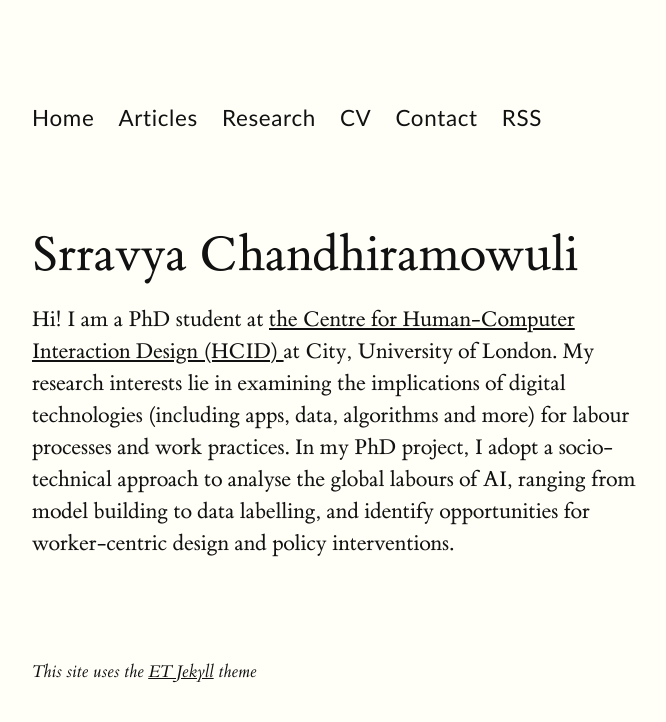
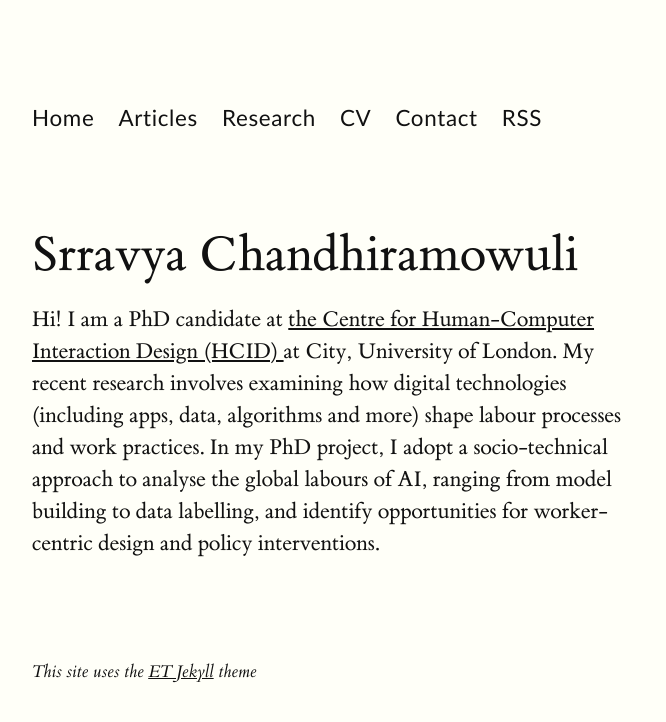
Before and after one commit to srravya/srravya.github.io, a Jekyll site: the page built from index.html, in a window 1280 px wide. Shown: the top 722 px of the page, without its empty margins (128-794 px from the left). Built offline with Jekyll 4.4.1, drawn with Linux system fonts in a browser that asks for light colours.

Commit message:
Update index.html

```diff
--- a/index.html
+++ b/index.html
@@ -4,7 +4,7 @@ title: Srravya Chandhiramowuli
 ---
 
 <p>
-  Hi! I am a PhD student at <a href="https://hcid.city/"> the Centre for Human-Computer Interaction Design (HCID) </a> at City, University of London. My research interests lie in examining the implications of digital technologies (including apps, data, algorithms and more) for labour processes and work practices.
+  Hi! I am a PhD candidate at <a href="https://hcid.city/"> the Centre for Human-Computer Interaction Design (HCID) </a> at City, University of London. My recent research involves examining how digital technologies (including apps, data, algorithms and more) shape labour processes and work practices.
   In my PhD project, I adopt a socio-technical approach to analyse the global labours of AI, ranging from model building to data labelling, and identify opportunities for worker-centric design and policy interventions.
 </p>
 
```
